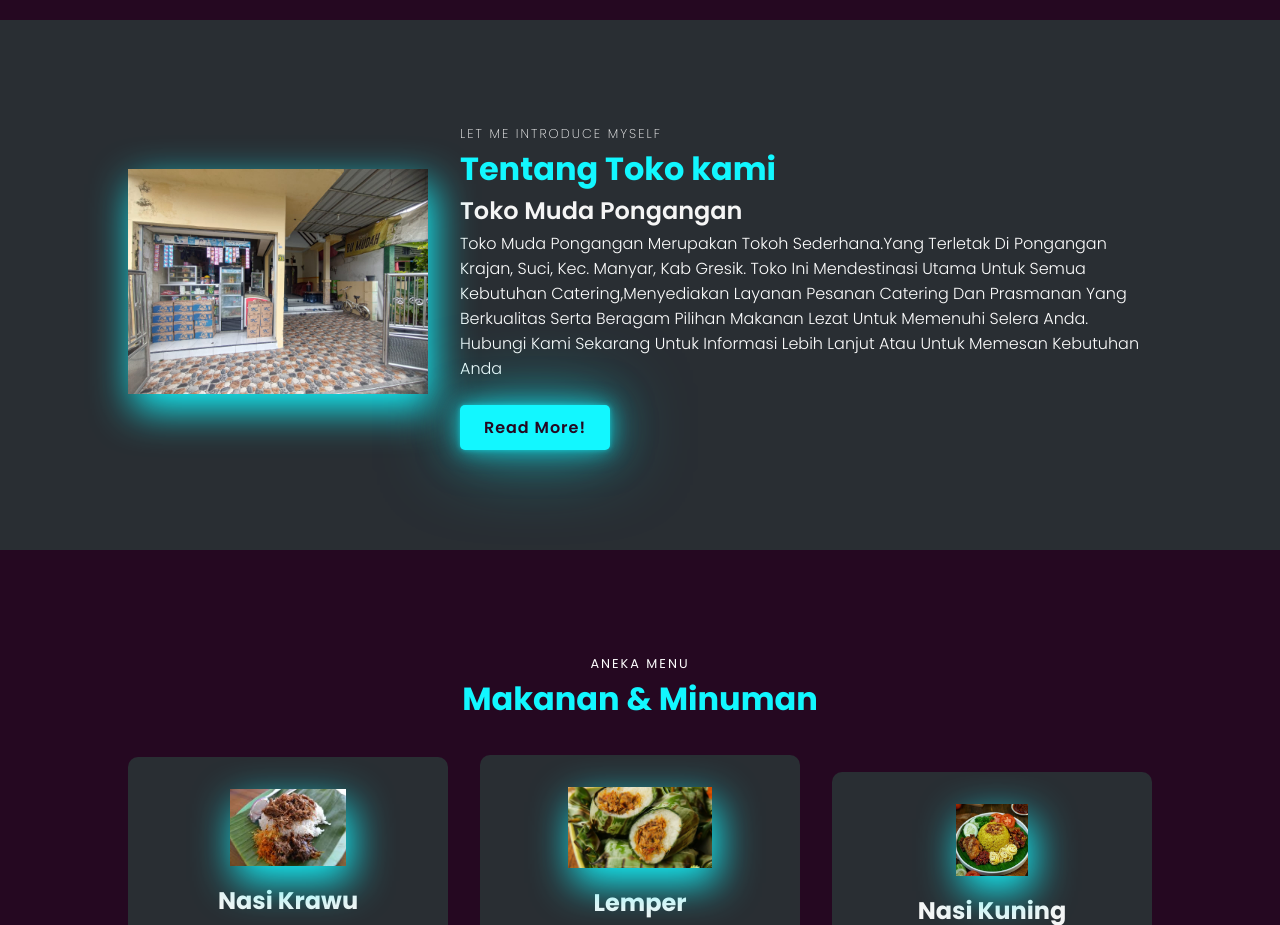
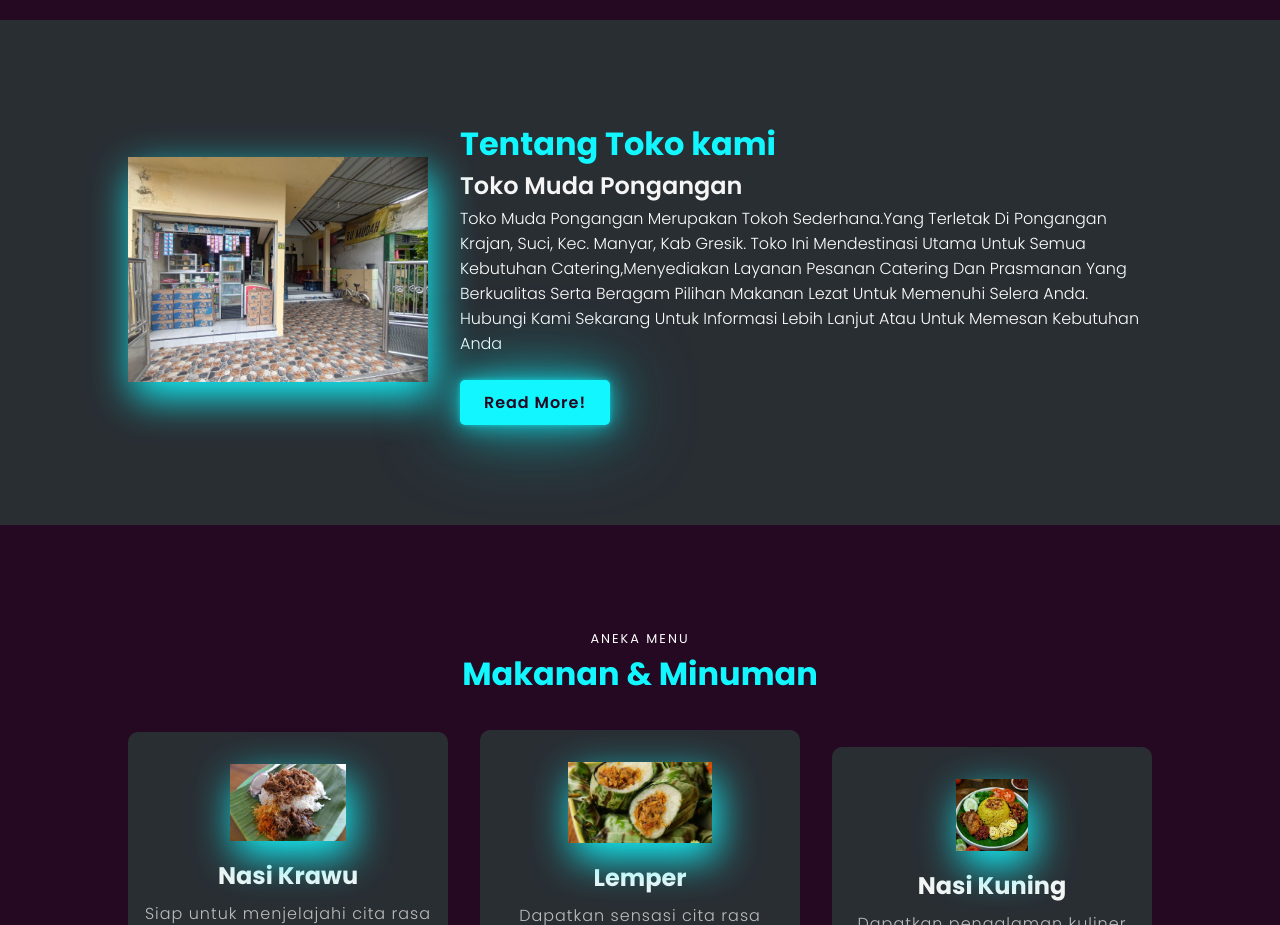
Before and after one commit to mzqi/Toko-Muda, a plain HTML site: page index.html in a window 1280 px wide. Shown: the part 780-1705 px from the top of the page. Drawn offline with nearby package versions, Linux system fonts and the light colour scheme; a script that the page names is missing.

Commit message:
Update index.html

```diff
--- a/index.html
+++ b/index.html
@@ -76,7 +76,6 @@
     </div>
 
     <div class="about-content">
-        <span> Let Me Introduce Myself</span>
         <h2> Tentang Toko kami </h2>
         <h3> Toko Muda Pongangan</h3>
         <p>Toko Muda Pongangan Merupakan Tokoh Sederhana.Yang Terletak Di Pongangan Krajan, Suci, Kec. Manyar, Kab Gresik.
```
